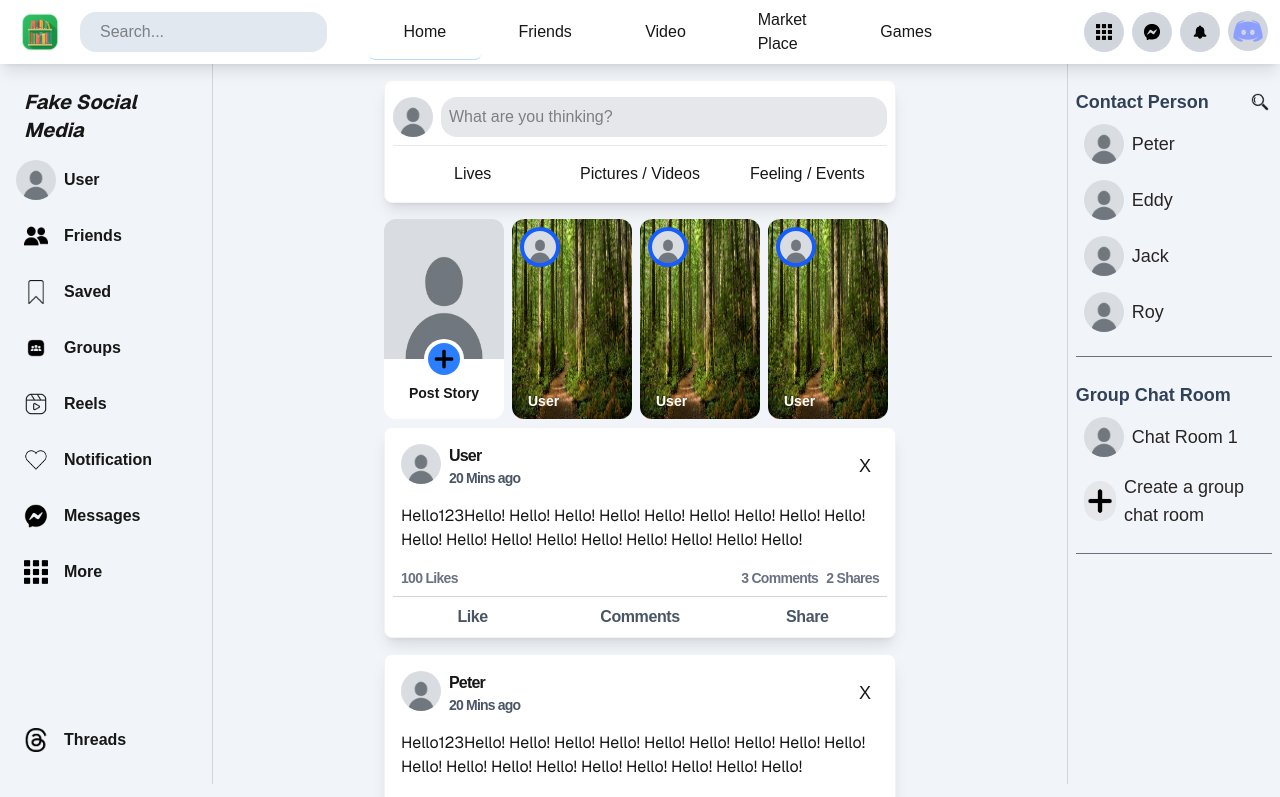
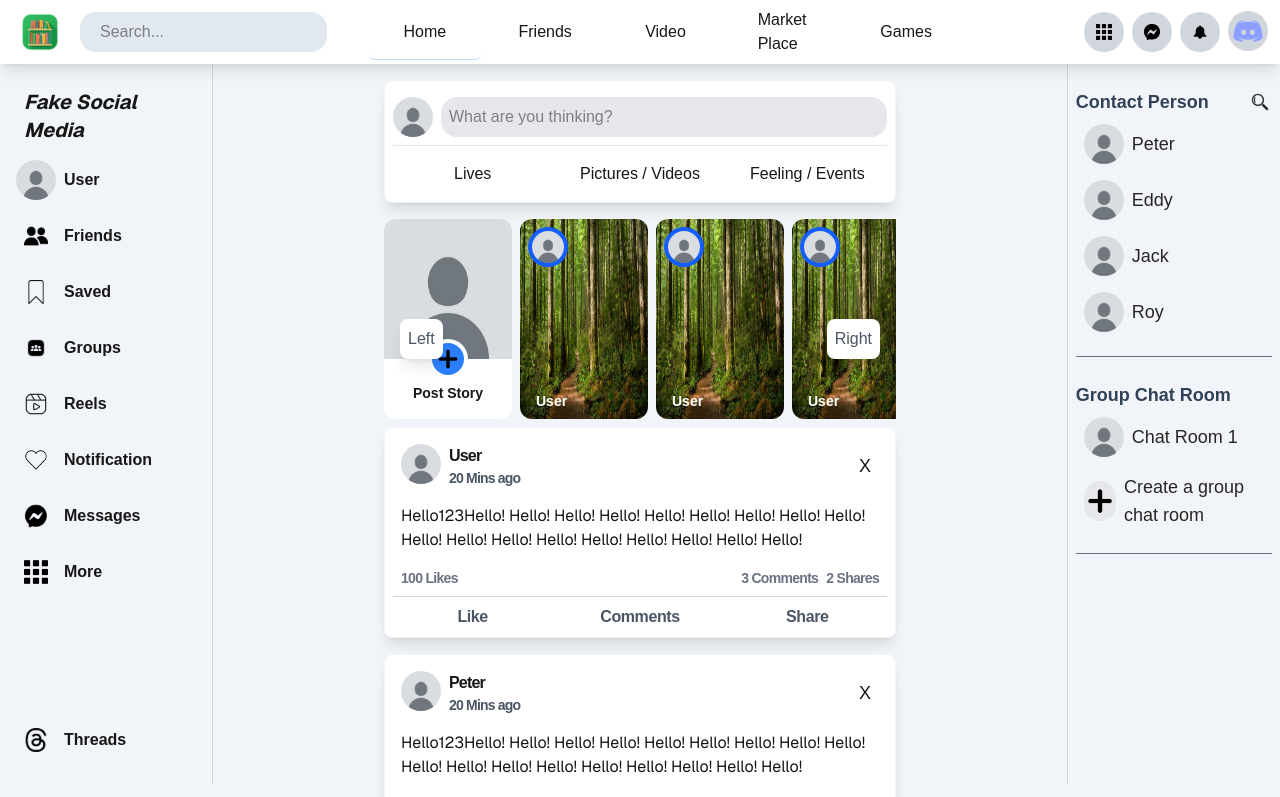
Before and after one commit to IWSP114/fake-social-media, a Next.js app: page / in a window 1280 px wide. Shown: the top 797 px of the page. Built offline with nearby package versions, Linux system fonts and the light colour scheme.

Commit message:
Enhance scrolling functionality and improve layout for story components

```diff
--- a/app/(pages)/(main)/page.tsx
+++ b/app/(pages)/(main)/page.tsx
@@ -1,3 +1,6 @@
+"use client"
+
+import React, { useRef } from 'react';
 import UserIcon from "../../../assert/MainPage/user-icon.png"
 
 import { LeftSideBar } from "./leftSideBar"
@@ -8,15 +11,31 @@ import { Story } from "./story";
 import Image from "next/image";
 
 export default function Home() {
+
+  const scrollRef = useRef<HTMLDivElement>(null);
+
+  const scrollLeft = () => {
+    if(scrollRef.current) {
+      scrollRef.current.scrollLeft -= 200;
+    }
+  }
+
+  const scrollRight = () => {
+    if(scrollRef.current) {
+      scrollRef.current.scrollLeft += 200;
+    }
+  }
+
+
   return (
     <div className="flex w-screen min-h-screen z-0">
       {/* Left side */}
       <LeftSideBar />
 
       {/* Center */}
-      <div className="flex-1 flex flex-col items-center py-4">
+      <div className="flex-1 flex flex-col items-center py-4 min-w-0">
         {/* User Post Head */}
-        <div className="w-2/5 border-gray-100 border-1 border-solid rounded-lg p-2 bg-white shadow-lg mb-4">
+        <div className="w-full max-w-2/5 mx-auto border-gray-100 border-1 border-solid rounded-lg p-2 bg-white shadow-lg mb-4">
           {/* User Icon */}
           <div className="flex gap-2 py-2 border-gray-200 border-b-1 border-solid">
             <div className="relative rounded-full w-10 h-10 overflow-hidden">
@@ -48,8 +67,12 @@ export default function Home() {
         </div>
 
         {/* Story / Stories */}
-        <div className="w-2/5 flex items-center gap-2 h-50 mb-2 overflow-x-scroll">
+        <div className="relative w-2/5 h-50 mb-2" >
 
+          <button className="absolute left-4 top-1/2 bg-white rounded-lg p-2 cursor-pointer hover:opacity-80 shadow-lg text-gray-600 z-99" onClick={scrollLeft}>Left</button>
+          <button className="absolute right-4 top-1/2 bg-white rounded-lg p-2 cursor-pointer hover:opacity-80 shadow-lg text-gray-600 z-99" onClick={scrollRight}>Right</button>
+
+          <div className="flex items-center max-w-full h-full gap-2 overflow-x-hidden" ref={scrollRef} style={{ scrollBehavior: "smooth" }}>
             {/* Post Story */}
             <PostStory />
 
@@ -61,6 +84,8 @@ export default function Home() {
             <Story />
             <Story />
             <Story />
+          </div>
+
 
         </div>
 
--- a/app/(pages)/(main)/postStory.tsx
+++ b/app/(pages)/(main)/postStory.tsx
@@ -4,7 +4,7 @@ import Image from "next/image";
 
 export function PostStory() {
   return (
-    <div className="flex flex-col h-full min-w-30 rounded-xl hover:opacity-80 cursor-pointer">
+    <div className="flex flex-col h-full w-32 flex-shrink-0 min-w-32 rounded-xl hover:opacity-80 cursor-pointer">
       {/* Story Image */}
       <div className="relative h-7/10 w-full overflow-hidden rounded-t-xl">
         <Image
--- a/app/(pages)/(main)/story.tsx
+++ b/app/(pages)/(main)/story.tsx
@@ -4,7 +4,7 @@ import Image from "next/image";
 
 export function Story() {
   return (
-    <div className="flex flex-col h-full min-w-30 rounded-xl hover:opacity-80 cursor-pointer">
+    <div className="flex flex-col h-full w-32 min-w-32 flex-shrink-0 rounded-xl hover:opacity-80 cursor-pointer">
       {/* Story Image */}
       <div className="relative h-full w-full overflow-hidden rounded-xl">
         <Image
```
Lines whose indentation alone changed are shown as unchanged.
